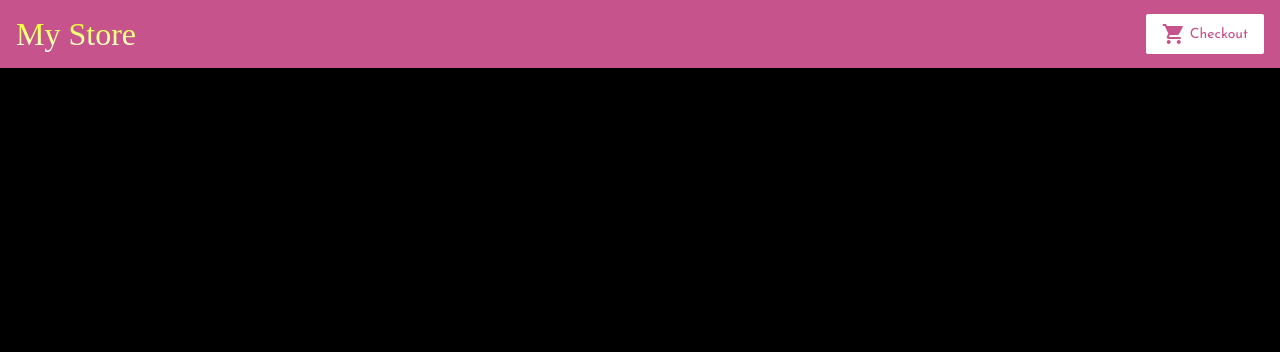
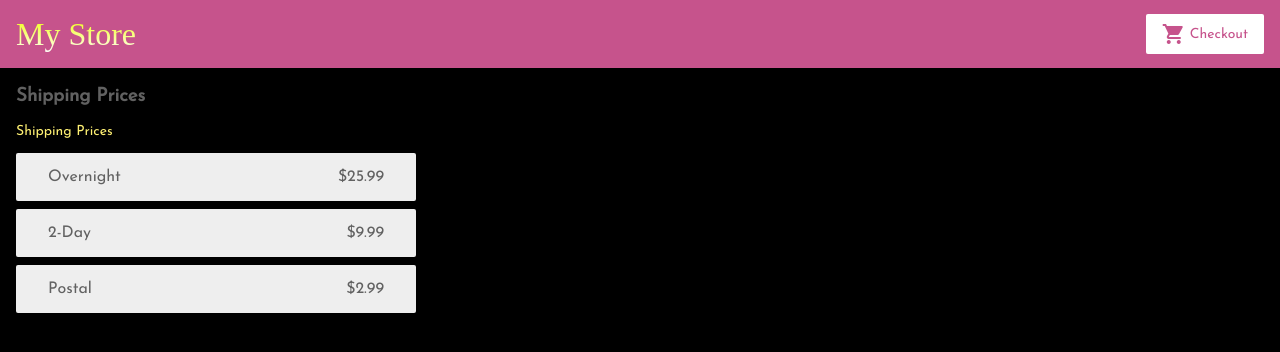
Before and after one commit to walterswoodward/basic-angular-app, an Angular app: page /shipping in a window 1280 px wide. Before the commit this address led to /. Shown: the top 352 px of the page. Built offline with nearby package versions, Linux system fonts and the light colour scheme; a web font is replaced by a local one.

Commit message:
get method in Cart Service and Shipping Component

```diff
--- a/src/app/cart.service.ts
+++ b/src/app/cart.service.ts
@@ -20,6 +20,12 @@
     return this.items;
   }
 
+  // What I don't understand is, why is this NOT necessary for the products.ts object?
+  // Why do we use the Http client module in this case?
+  getShippingPrices() {
+    return this.http.get('/assets/shipping.json');
+  }
+
   constructor(
     private http: HttpClient
   ) { }
--- /dev/null
+++ b/src/app/shipping/shipping.component.html
@@ -0,0 +1,10 @@
+<h3>Shipping Prices</h3>
+
+<p>
+ <a routerLink="/shipping">Shipping Prices</a>
+</p>
+
+<div class="shipping-item" *ngFor="let shipping of shippingCosts | async">
+  <span>{{ shipping.type }}</span>
+  <span>{{ shipping.price | currency }}</span>
+</div>
--- /dev/null
+++ b/src/app/shipping/shipping.component.ts
@@ -0,0 +1,19 @@
+import { Component, OnInit } from '@angular/core';
+import { CartService } from '../cart.service';
+
+@Component({
+  selector: 'app-shipping',
+  templateUrl: './shipping.component.html',
+  styleUrls: ['./shipping.component.scss']
+})
+export class ShippingComponent implements OnInit {
+  shippingCosts;
+  constructor(
+    private cartService: CartService
+    ) { }
+
+  ngOnInit() {
+    this.shippingCosts = this.cartService.getShippingPrices();
+  }
+
+}
```
Also changed, not shown: src/app/app.module.ts (+5 -2 lines), src/app/shipping/shipping.component.scss (added), 1 other file (tests, documents, lock files or other folders).
